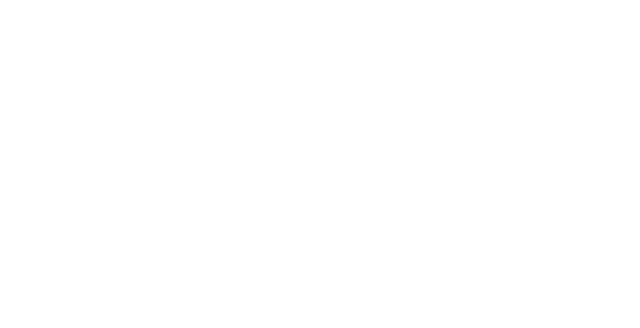
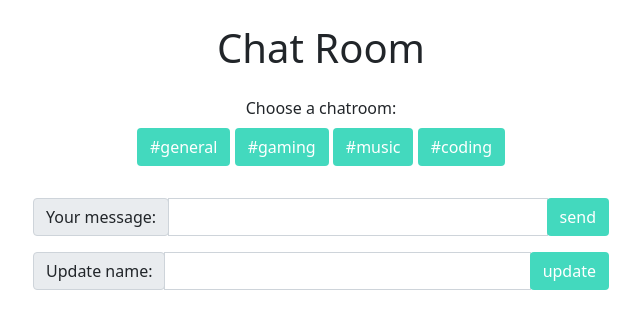
Before and after one commit to rogelio-brill/ChatRoom, a plain HTML site: page index.html in a window 1280 px wide. Shown: the whole page, without its empty margins (319-959 px from the left). Drawn offline with nearby package versions, Linux system fonts and the light colour scheme.

Commit message:
setup chatroom template

```diff
--- a/index.html
+++ b/index.html
@@ -8,6 +8,48 @@
     <title>Chat Room</title>
 </head>
 <body>
+     <!-- container & title -->
+  <div class="container my-4">
+    <h1 class="my-4 text-center">Chat Room</h1>
+    <!-- buttons for chatrooms -->
+    <div class="chat-rooms mb-3 text-center">
+      <div class="my-2">Choose a chatroom:</div>
+      <button class="btn" id="general">#general</button>
+      <button class="btn" id="gaming">#gaming</button>
+      <button class="btn" id="music">#music</button>
+      <button class="btn" id="coding">#coding</button>
+    </div>
+    <!-- chat list / window -->
+    <div class="chat-window">
+      <ul class="chat-list list-group"></ul>
+    </div>
+    <!-- new chat form -->
+    <form class="new-chat my-3">
+      <div class="input-group">
+        <div class="input-group-prepend">
+          <div class="input-group-text">Your message:</div>
+        </div>
+        <input type="text" id="message" class="form-control" required>
+        <div class="input-group-append">
+          <input type="submit" class="btn" value="send">
+        </div>
+      </div>
+    </form>
+    <!-- update name form -->
+    <form class="new-name my-3">
+      <div class="input-group">
+        <div class="input-group-prepend">
+          <div class="input-group-text">Update name:</div>
+        </div>
+        <input type="text" id="name" class="form-control" required>
+        <div class="input-group-append">
+          <input type="submit" class="btn" value="update">
+        </div>
+      </div>
+      <div class="update-mssg"></div>
+    </form>
+  </div>
+
 
     <script src="scripts/chat.js"></script>
     <script src="scripts/ui.js"></script>
--- a/styles.css
+++ b/styles.css
@@ -0,0 +1,14 @@
+.container{
+    max-width: 600px;
+  }
+
+  .btn{
+    background: #43d9be;
+    color: white;
+    outline: none !important;
+    box-shadow: none !important;
+  }
+
+  .btn:focus{
+    outline: none !important;
+  }
```
